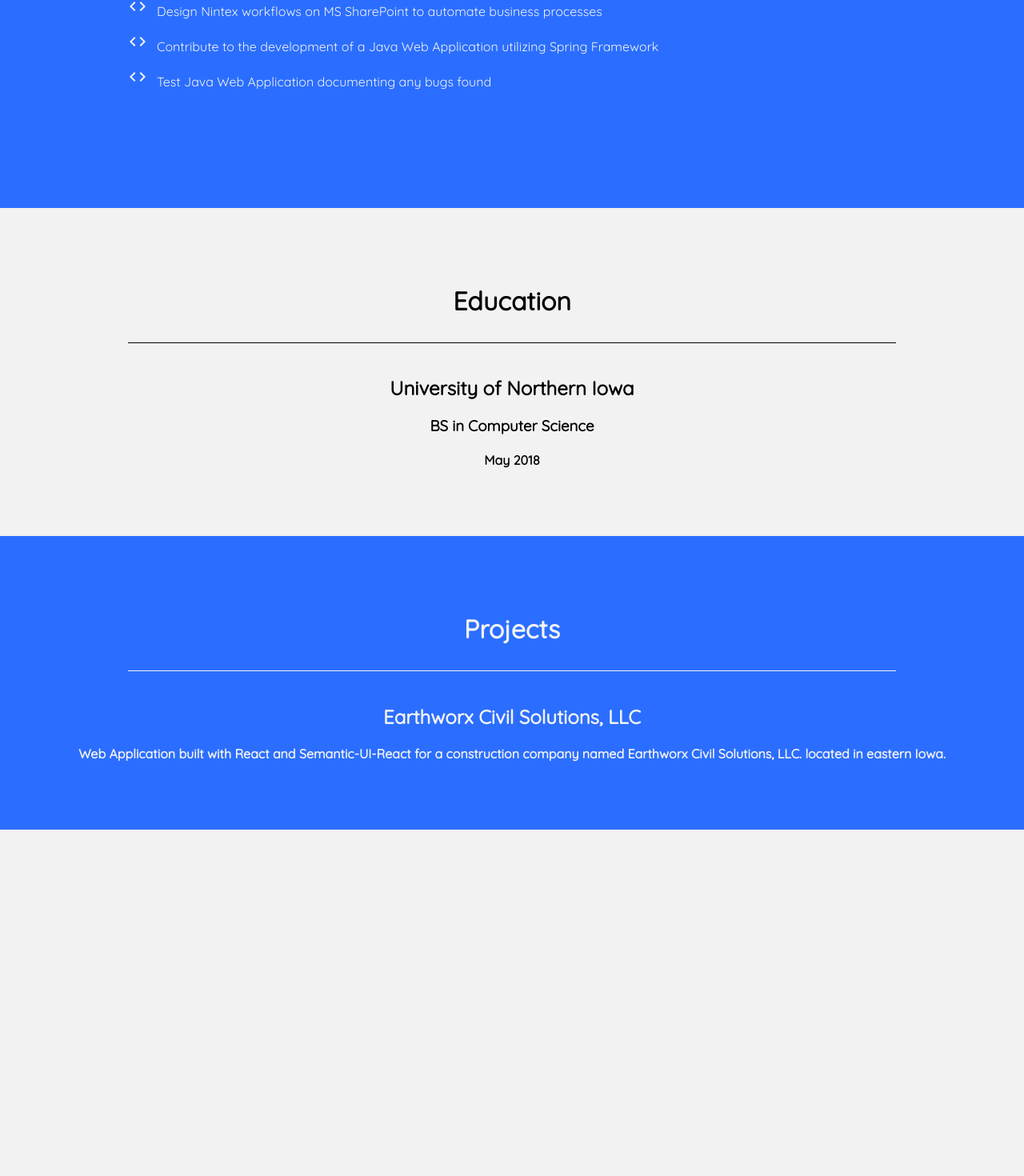
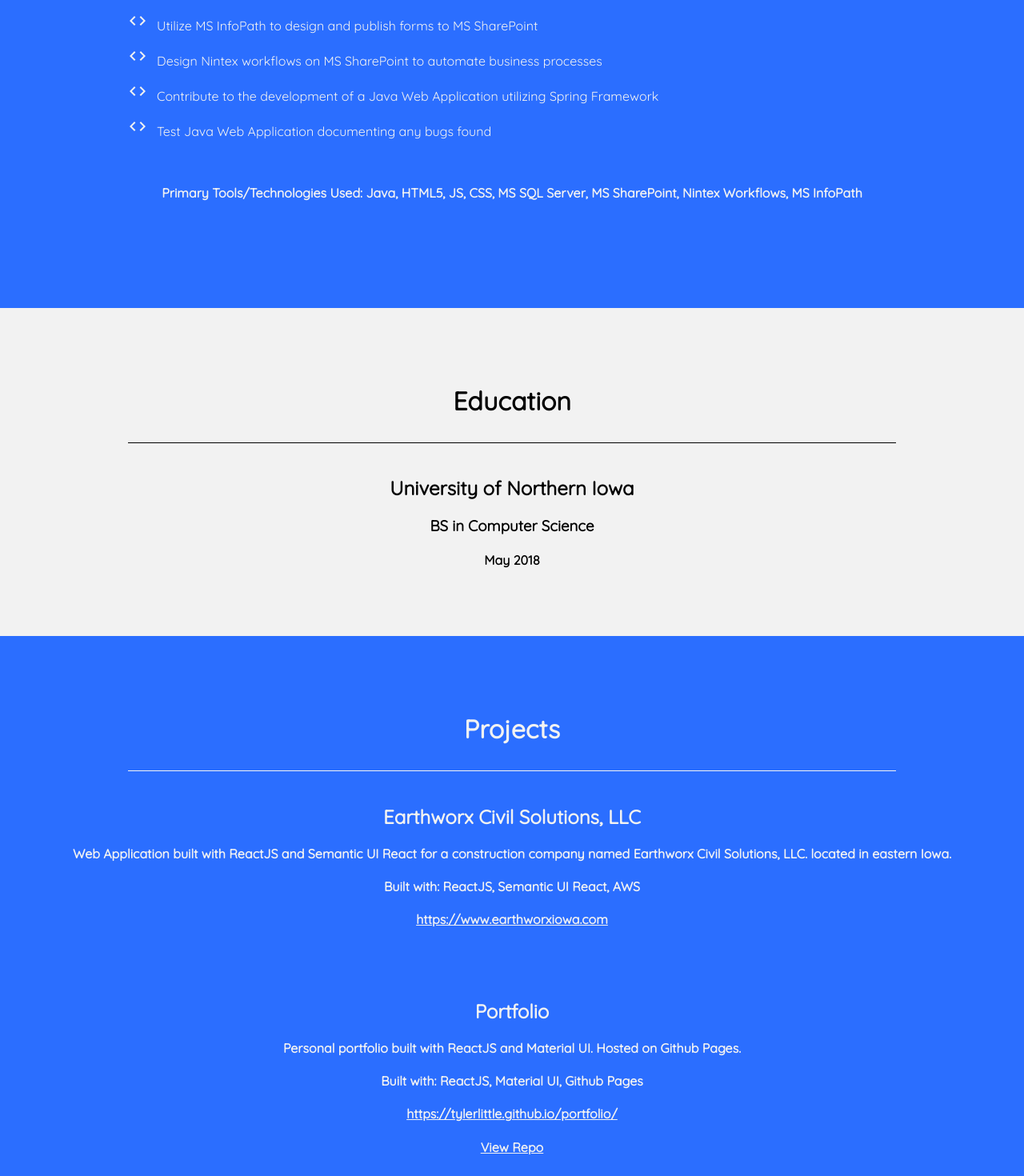
Before and after one commit to tylerlittle/portfolio, a React (Create React App) app: page / in a window 1280 px wide. Shown: the part 1464-2934 px from the top of the page at 80% size. Before the commit the page ends 2501 px from the top, so only its background shows below. Built offline with nearby package versions, Linux system fonts and the light colour scheme.

Commit message:
Adding new components: ProjectSource, ProjectTools, ProjectWebsite, ExperienceTools.

```diff
--- a/src/Experience.js
+++ b/src/Experience.js
@@ -5,6 +5,7 @@ import ExperienceDescriptionContainer from './ExperienceDescriptionContainer';
 import './experience.css';
 import experienceList from './experienceList';
 import Header from './Header';
+import ExperienceTools from './ExperienceTools';
 
 export default function Experience() {
     const color="#f2f2f2";
@@ -15,6 +16,7 @@ export default function Experience() {
                 <ExperienceTitle title={experienceList[i].title} color={color} />
                 <ExperienceDuration duration={experienceList[i].duration} color={color} />
                 <ExperienceDescriptionContainer description={experienceList[i].description} color={color} />
+                <ExperienceTools tools={experienceList[i].tools} color={color} />
             </div>
         )
     }
--- /dev/null
+++ b/src/ExperienceTools.js
@@ -0,0 +1,9 @@
+import React from 'react';
+
+export default function ExperienceTools(props) {
+    return (
+        <h4 style={{ color: props.color }}>
+            Primary Tools/Technologies Used: {props.tools}
+        </h4>
+    )
+}
--- /dev/null
+++ b/src/ProjectSource.js
@@ -0,0 +1,9 @@
+import React from 'react';
+
+export default function ProjectSource(props) {
+    return (
+        <h4 style={{ color: props.color }}>
+            <a href={props.source} style={{ color: props.color }}>View Repo</a>
+        </h4>
+    )
+}
--- /dev/null
+++ b/src/ProjectTools.js
@@ -0,0 +1,9 @@
+import React from 'react';
+
+export default function ProjectTools(props) {
+    return (
+        <h4 style={{ color: props.color }}>
+            Built with: {props.tools}
+        </h4>
+    )
+}
--- /dev/null
+++ b/src/ProjectWebsite.js
@@ -0,0 +1,9 @@
+import React from 'react';
+
+export default function ProjectWebsite(props) {
+    return (
+        <h4 style={{ color: props.color }}>
+            <a href={props.website} style={{ color: props.color }}>{props.website}</a>
+        </h4>
+    )
+}
--- a/src/Projects.js
+++ b/src/Projects.js
@@ -4,15 +4,21 @@ import projectList from './projectList';
 import Header from './Header';
 import ProjectTitle from './ProjectTitle';
 import ProjectDescription from './ProjectDescription';
+import ProjectTools from './ProjectTools';
+import ProjectWebsite from './ProjectWebsite';
+import ProjectSource from './ProjectSource';
 
 export default function Projects() {
     const color="#f2f2f2";
     let projects = [];
     for (var i=0; i < projectList.length; i++) {
         projects.push(
-            <div key={projectList[i].title}>
+            <div key={projectList[i].title} style={{ paddingBottom: '3em' }}>
                 <ProjectTitle title={projectList[i].title} color={color} />
                 <ProjectDescription description={projectList[i].description} color={color} />
+                <ProjectTools tools={projectList[i].tools} color={color} />
+                <ProjectWebsite website={projectList[i].website} color={color} />
+                {projectList[i].source ? <ProjectSource source={projectList[i].source} color={color} /> : null}
             </div>
         )
     }
--- a/src/experienceList.js
+++ b/src/experienceList.js
@@ -7,7 +7,8 @@ const experienceList = [
             "Customize solutions based on customer requirements and feedback",
             "Make front-end changes as well as back-end changes to database structures to suit customer needs",
             "Selected to work on and maintain secondary project to help validate data before production use"
-        ]
+        ],
+        tools: "C#, VB.Net, ASP.NET Core, HTML5, JS, CSS, T-SQL, MS SQL Server, Dojo Toolkit"
     },
     {
         title: "Tools Development Engineer Co-op",
@@ -18,7 +19,8 @@ const experienceList = [
             "Design Nintex workflows on MS SharePoint to automate business processes",
             "Contribute to the development of a Java Web Application utilizing Spring Framework",
             "Test Java Web Application documenting any bugs found"
-        ]
+        ],
+        tools: "Java, HTML5, JS, CSS, MS SQL Server, MS SharePoint, Nintex Workflows, MS InfoPath"
     }
 ];
 
--- a/src/projectList.js
+++ b/src/projectList.js
@@ -1,7 +1,16 @@
 const projectList = [
     {
         title: "Earthworx Civil Solutions, LLC",
-        description: "Web Application built with React and Semantic-UI-React for a construction company named Earthworx Civil Solutions, LLC. located in eastern Iowa."
+        description: "Web Application built with ReactJS and Semantic UI React for a construction company named Earthworx Civil Solutions, LLC. located in eastern Iowa.",
+        tools: "ReactJS, Semantic UI React, AWS",
+        website: "https://www.earthworxiowa.com"
+    },
+    {
+        title: "Portfolio",
+        description: "Personal portfolio built with ReactJS and Material UI.  Hosted on Github Pages.",
+        tools: "ReactJS, Material UI, Github Pages",
+        website: "https://tylerlittle.github.io/portfolio/",
+        source: "https://github.com/tylerlittle/portfolio"
     }
 ]
 
```
